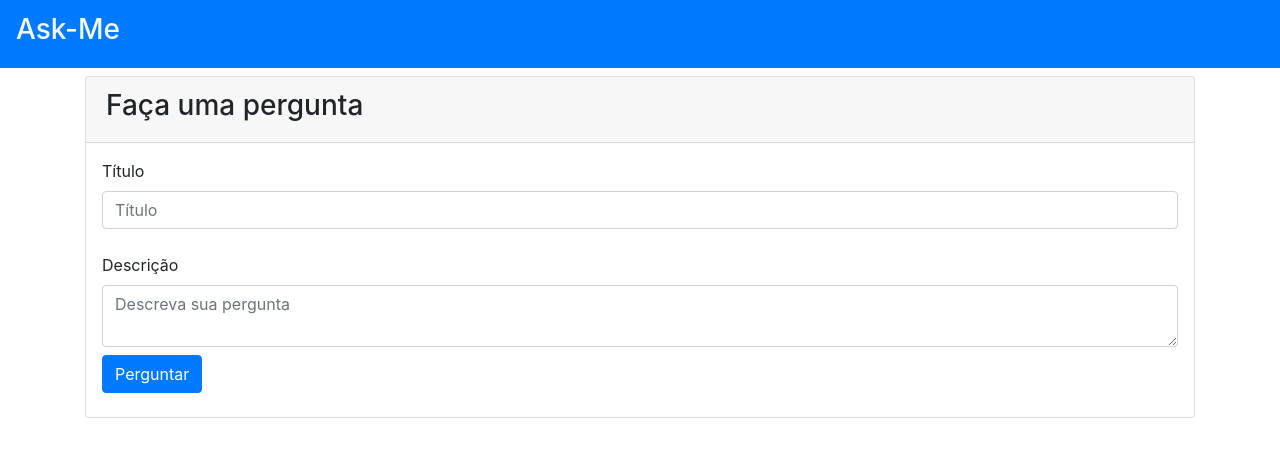
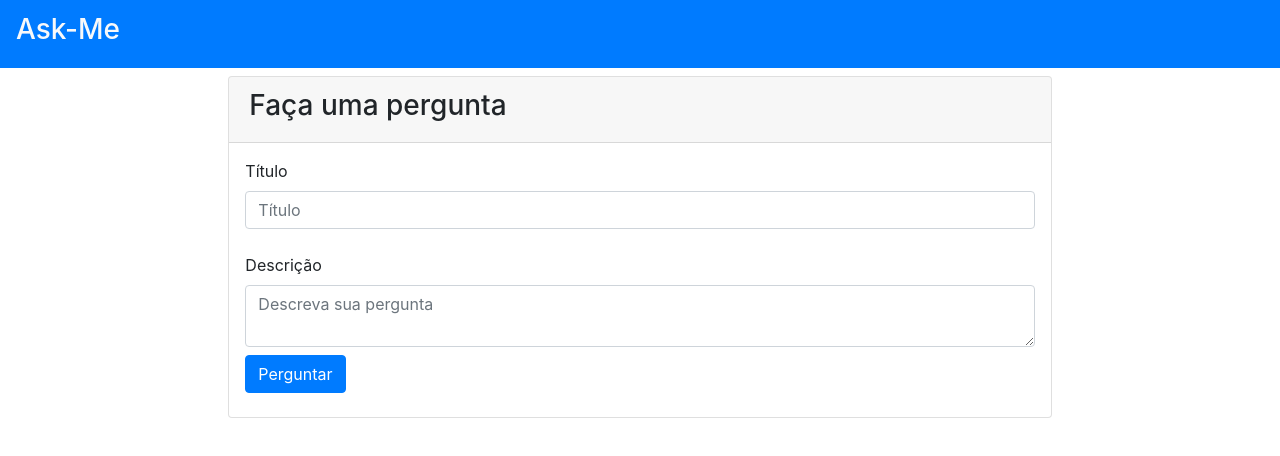
Before and after one commit to juniorHotes/platform-strip-doubts, a React (Create React App) app in the folder client/: page /newquestion in a window 1280 px wide. Shown: the top 456 px of the page. Built offline with nearby package versions, Linux system fonts and the light colour scheme.

Commit message:
Container now has col-8.

```diff
--- a/client/src/pages/Question/NewQuestion.jsx
+++ b/client/src/pages/Question/NewQuestion.jsx
@@ -27,7 +27,7 @@ export default function AskQuestion() {
     return (
         <>
             <Navbar />
-            <div className="container">
+            <div className="container col-8">
                 <div className="card">
                     <div className="card-header">
                         <h3>Faça uma pergunta</h3>
--- a/client/src/pages/Respond/Respond.jsx
+++ b/client/src/pages/Respond/Respond.jsx
@@ -50,7 +50,7 @@ export default function Respond(props) {
     return (
         <>
             <Navbar />
-            <div className="container">
+            <div className="container col-8">
                 <div className="card">
                     <div className="card-header">
                         <h2>{getQuestion.title}</h2>
```
